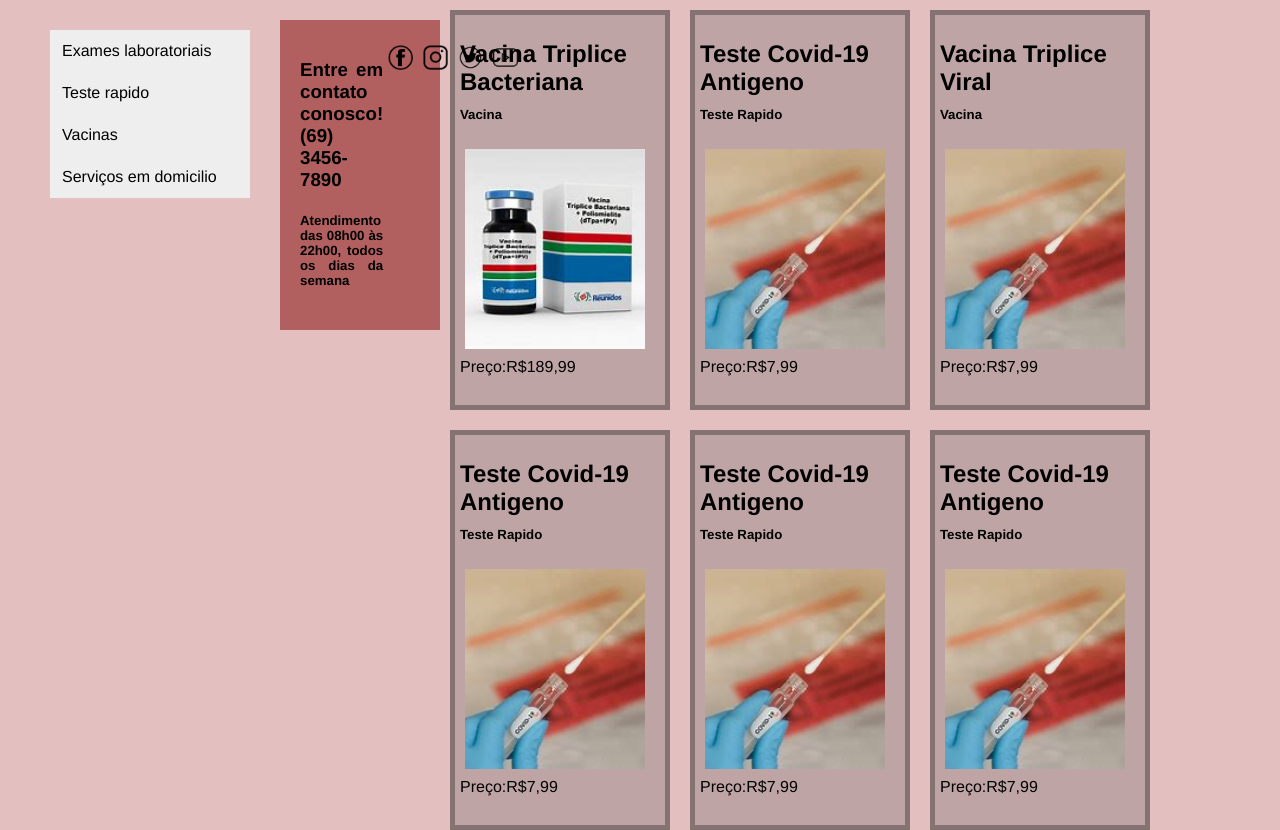
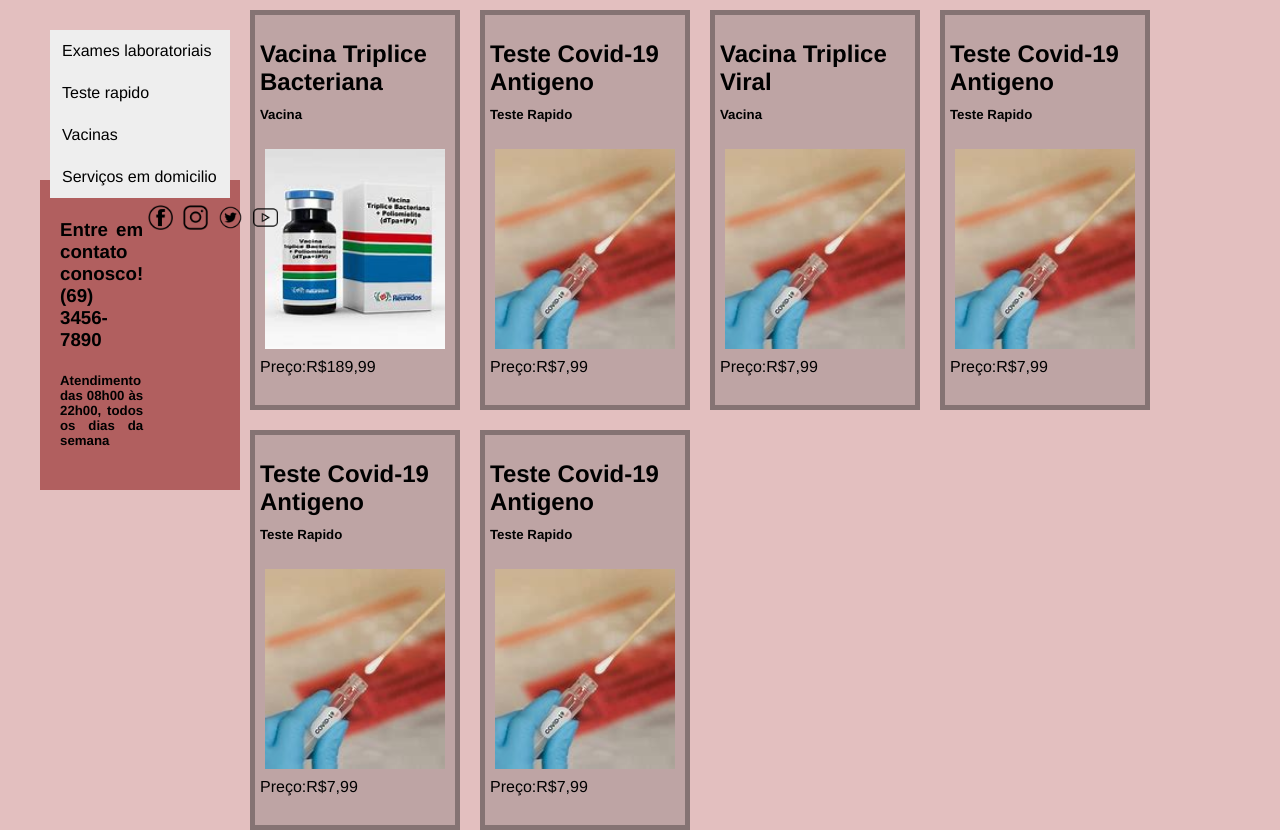
Before and after one commit to Po747o/Pharmacy, a PHP site: page /servicosevacinas.html in a window 1280 px wide. Shown: the part 231-1061 px from the top of the page. Run offline with PHP 8.4, Linux system fonts and the light colour scheme.

Commit message:
Atualização (Nano) 14/04

```diff
--- a/css/layoutprodutos.css
+++ b/css/layoutprodutos.css
@@ -17,6 +17,7 @@
 .images img {
     height: 180px;
     width: 180px;
+    margin: 5px 5px 5px 5px;
 }
 
 .menuvertical {
@@ -31,7 +32,6 @@
 .container {
  display: flex;
  flex-flow: row wrap;
- width: 850px;
  float: inline-end;
  height: max-content;
  width: 1000px;
--- a/css/layoutservicosevacinas.css
+++ b/css/layoutservicosevacinas.css
@@ -2,7 +2,7 @@
     display: flex;
     flex-flow: row wrap;
     float: inline-end;
-    width: 800px;
+    width: 1000px;
     height: max-content;
     row-gap: 10px;
     column-gap: 10px;
@@ -12,7 +12,7 @@
 
 .card{
     background-color: rgba(104, 100, 100, 0.301);
-    width:200px;
+    width:190px;
     height:380px;
     float: left;
    padding: 5px;
@@ -29,10 +29,10 @@
 }
 
 .menuvertical {
-    width: 200px;
+    width: 180px;
     height: 150px;
     margin-top: 30px;
-    margin-right: 30px;
+    margin-right: 10px;
     margin-left: 10px;
     float: left;
 }
--- a/home.html
+++ b/home.html
@@ -17,7 +17,7 @@
     <nav class="topnav">
         <a href="home.html">Home</a>
         <a href="produtos.html">Produtos</a>
-        <a href="#">Serviços e Vacinas</a>
+        <a href="servicosevacinas.html">Serviços e Vacinas</a>
         <a href="#">Ofertas</a>
         <a href="quemsomos.html">Quem Somos</a>
     </nav>
--- a/quemsomos.html
+++ b/quemsomos.html
@@ -16,11 +16,11 @@
         <h1>Quem Somos</h1>
     </header>
     <nav class="topnav">
-        <a href="#">Home</a>
+        <a href="home.html">Home</a>
         <a href="produtos.html">Produtos</a>
-        <a href="#">Serviços e Vacinas</a>
+        <a href="servicosevacinas.html">Serviços e Vacinas</a>
         <a href="#">Ofertas</a>
-        <a href="#">Quem Somos</a>
+        <a href="quemsomos.html">Quem Somos</a>
 
     </nav>
     <main class="principal">
```
